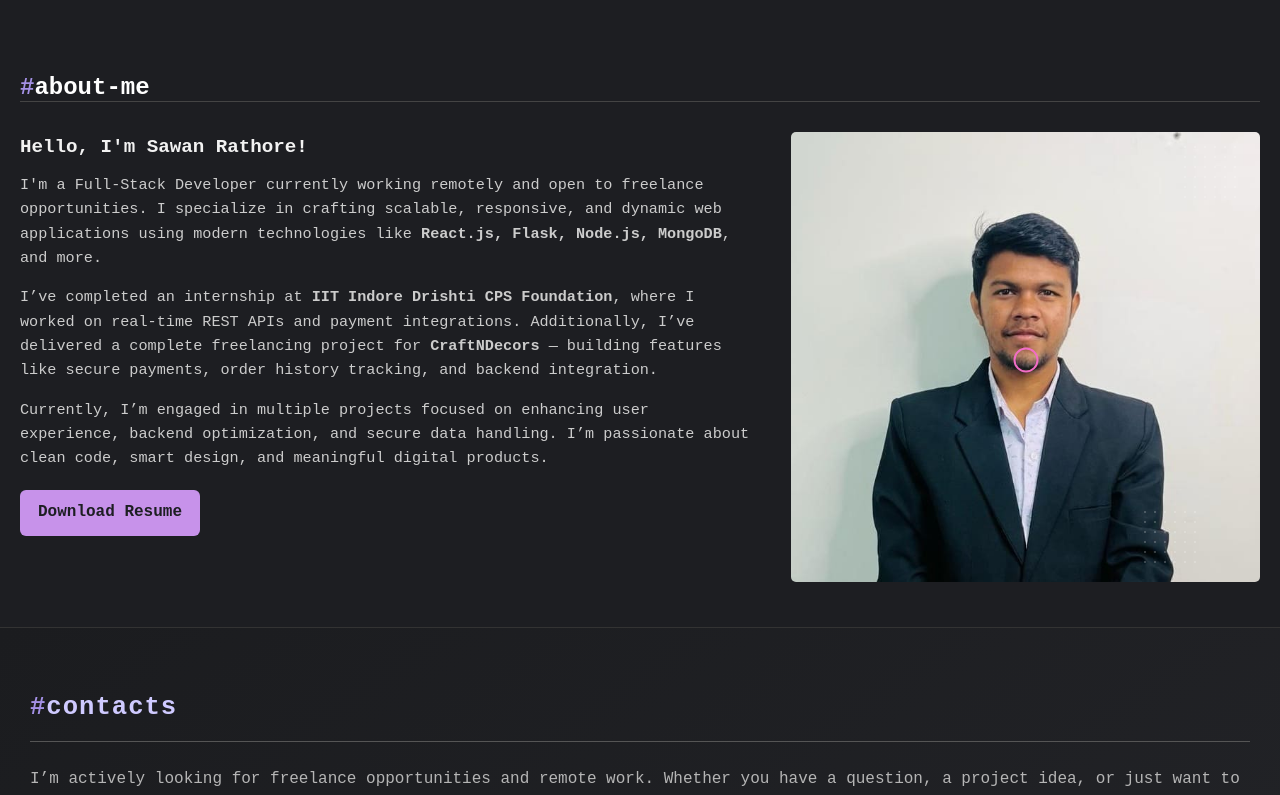
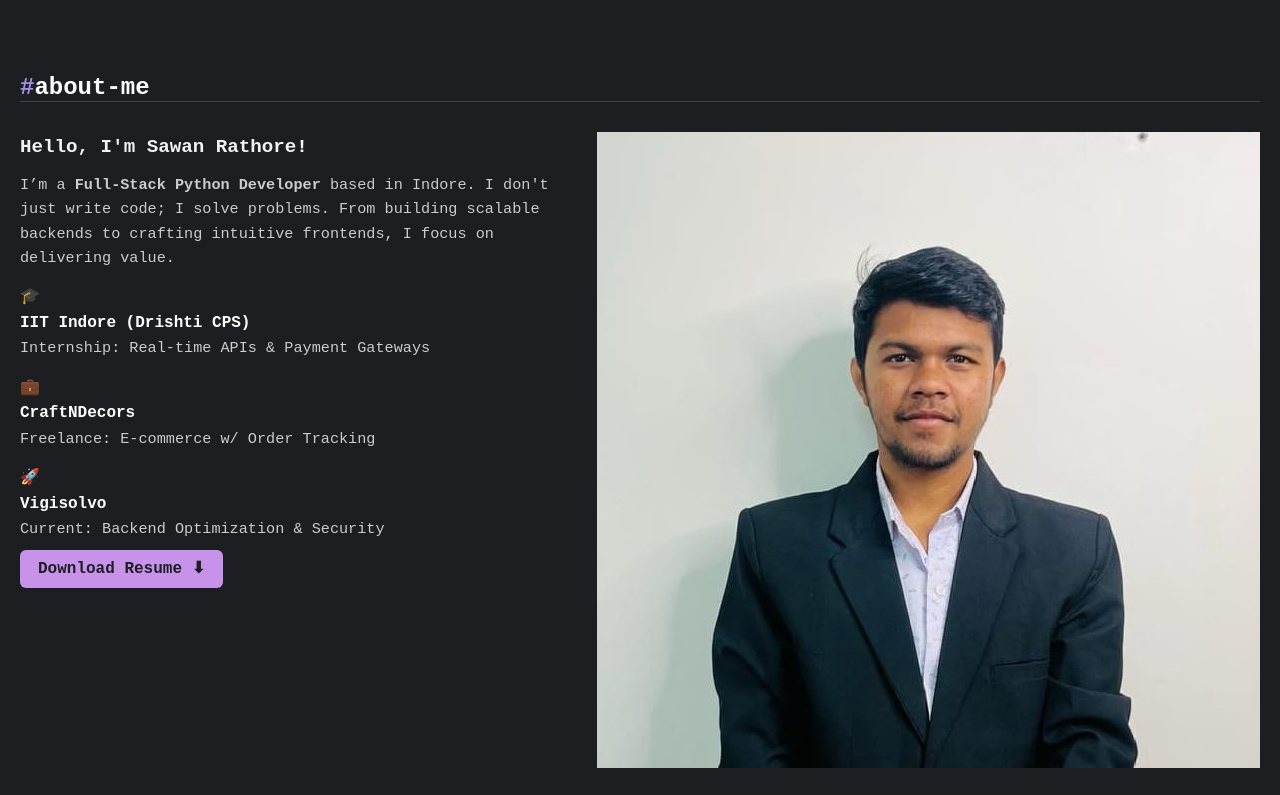
Before and after one commit to Sawan03/sawan, a React (Create React App) app: page / in a window 1280 px wide. Shown: the part 1780-2575 px from the top of the page. Built offline with nearby package versions, Linux system fonts and the light colour scheme.

Commit message:
Update AboutMe.js

```diff
--- a/src/components/AboutMe.js
+++ b/src/components/AboutMe.js
@@ -4,42 +4,76 @@ import '../styles/AboutMe.css';
 const AboutMe = () => {
   return (
     <section className="about-section" id="about-me">
-      <h2><span className="hashtag">#</span>about-me</h2>
+
+      <div className="about-header">
+        <h2><span className="hashtag">#</span>about-me</h2>
+        <div className="line"></div>
+      </div>
 
       <div className="about-container">
+
+        {/* Left Side: Text & Cards */}
         <div className="about-text">
-          <h3>Hello, I'm Sawan Rathore!</h3>
-          <p>
-            I'm a <span className="highlight">Full-Stack Developer</span> currently working remotely and open to freelance opportunities. I specialize in crafting scalable, responsive, and dynamic web applications using modern technologies like <strong>React.js, Flask, Node.js, MongoDB</strong>, and more.
-          </p>
-          <p>
-            I’ve completed an internship at <strong>IIT Indore Drishti CPS Foundation</strong>, where I worked on real-time REST APIs and payment integrations. Additionally, I’ve delivered a complete freelancing project for <strong>CraftNDecors</strong> — building features like secure payments, order history tracking, and backend integration.
-          </p>
-          <p>
-            Currently, I’m engaged in multiple projects focused on enhancing user experience, backend optimization, and secure data handling. I’m passionate about clean code, smart design, and meaningful digital products.
+          <h3 className="greeting">
+            Hello, I'm <span className="text-highlight">Sawan Rathore!</span>
+          </h3>
+
+          <p className="intro-para">
+            I’m a <strong>Full-Stack Python Developer</strong> based in Indore.
+            I don't just write code; I solve problems. From building scalable backends
+            to crafting intuitive frontends, I focus on delivering value.
           </p>
 
-          <div className="resume-buttons">
+          {/* Dynamic Experience Cards */}
+          <div className="experience-grid">
+            <div className="exp-card">
+              <span className="exp-icon">🎓</span>
+              <div className="exp-details">
+                <h4>IIT Indore (Drishti CPS)</h4>
+                <p>Internship: Real-time APIs & Payment Gateways</p>
+              </div>
+            </div>
 
+            <div className="exp-card">
+              <span className="exp-icon">💼</span>
+              <div className="exp-details">
+                <h4>CraftNDecors</h4>
+                <p>Freelance: E-commerce w/ Order Tracking</p>
+              </div>
+            </div>
+
+            <div className="exp-card">
+              <span className="exp-icon">🚀</span>
+              <div className="exp-details">
+                <h4>Vigisolvo</h4>
+                <p>Current: Backend Optimization & Security</p>
+              </div>
+            </div>
+          </div>
+
+          {/* Resume Button */}
+          <div className="resume-wrapper">
             <a
               href="/Sawan Rathore.docx"
               download="Sawan_Rathore_Resume.docx"
               className="resume-btn"
             >
-              Download Resume
+              Download Resume <span className="arrow">⬇</span>
             </a>
           </div>
         </div>
 
-        <div className="about-image">
-          <img
-            src="/sawan.jpeg"
-            alt="Sawan Rathore"
-          />
-          <div className="dots top-dots"></div>
-          <div className="dots mid-dots"></div>
-          <div className="circle-highlight"></div>
+        {/* Right Side: Image with Decor */}
+        <div className="about-image-wrapper">
+          <div className="image-border">
+             <img src="/sawan.jpeg" alt="Sawan Rathore" className="profile-pic" />
+          </div>
+
+          {/* Decorative Elements */}
+          <div className="dots-pattern"></div>
+          <div className="square-box"></div>
         </div>
+
       </div>
     </section>
   );
```
